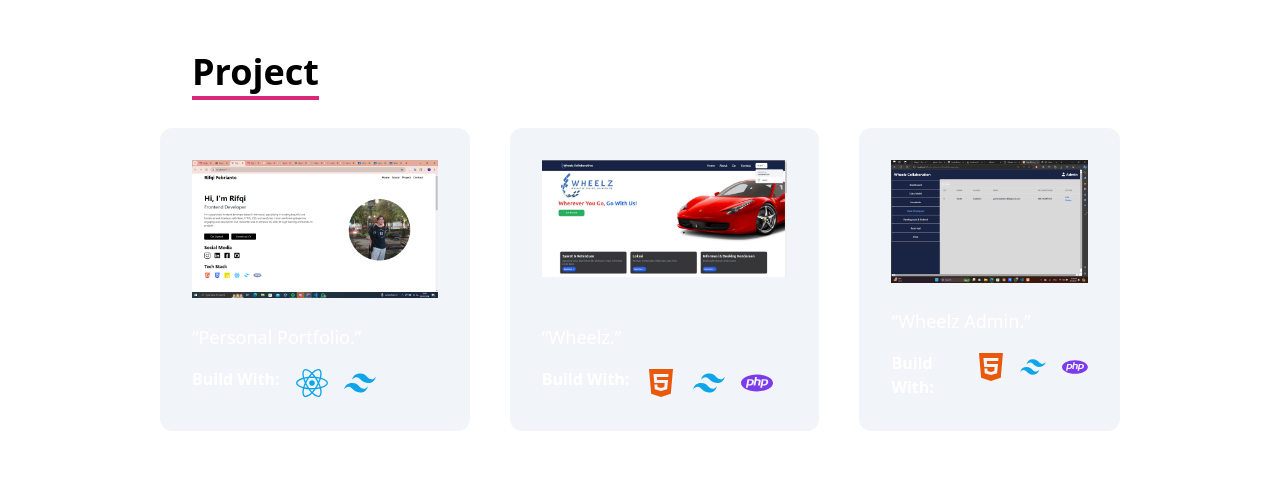
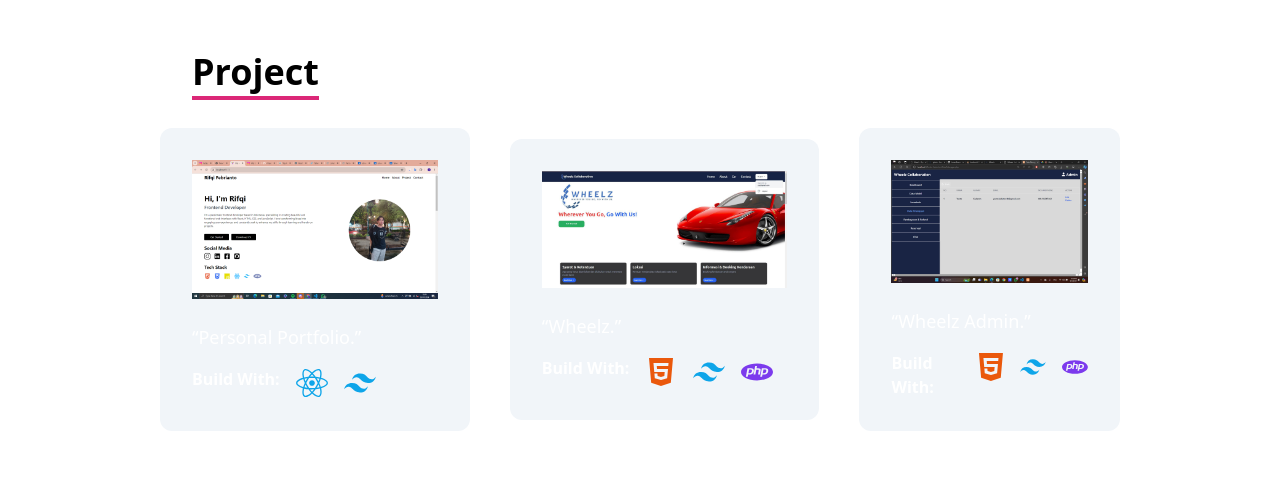
Before and after one commit to rifqee23/Personal-Portfolio, a React (Vite) app: page / in a window 1280 px wide. Shown: the part 2040-2521 px from the top of the page. Built offline with nearby package versions, Linux system fonts and the light colour scheme.

Commit message:
fix layout project

```diff
--- a/src/components/Layouts/Project.jsx
+++ b/src/components/Layouts/Project.jsx
@@ -12,7 +12,7 @@
           Project
         </p>
       </div>
-      <div className="flex gap-10">
+      <div className="flex flex-col items-center lg:flex-row gap-10">
         {web.map((item, index) => {
           return (
             <Card
```
